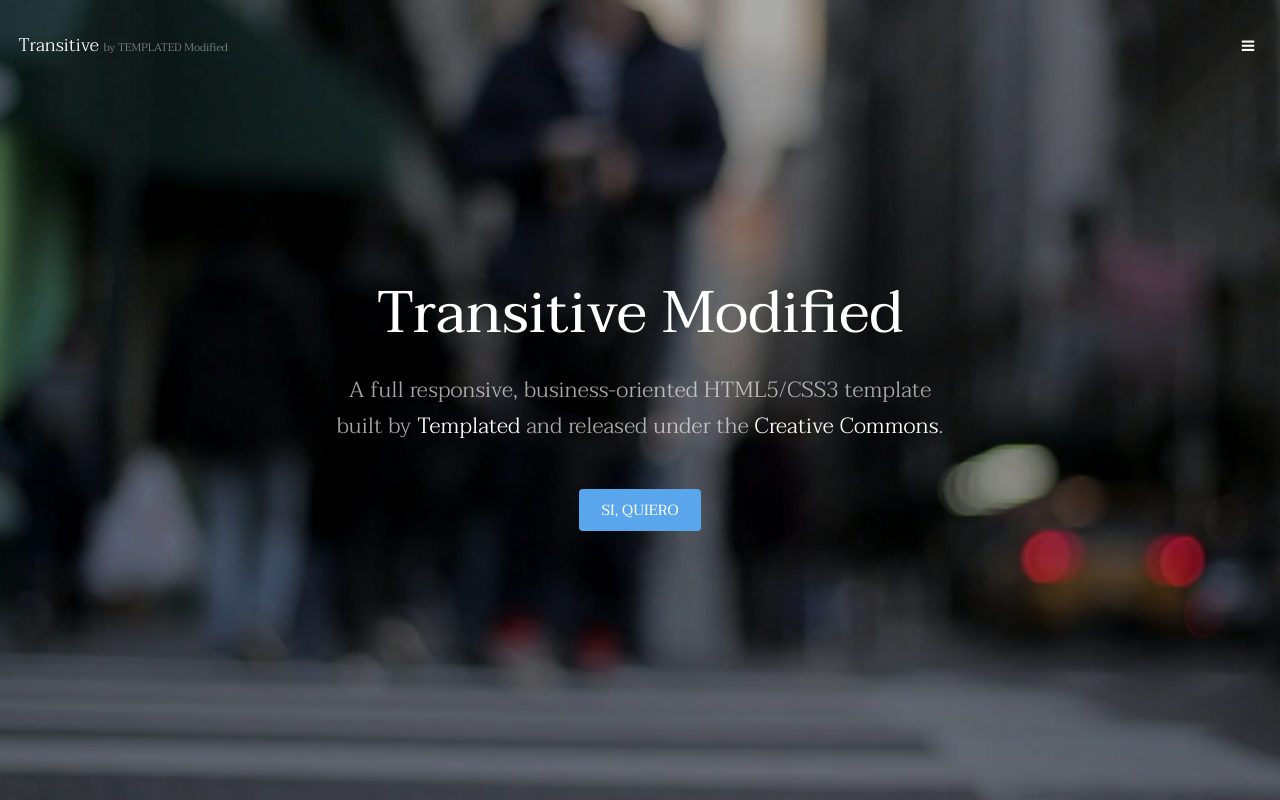
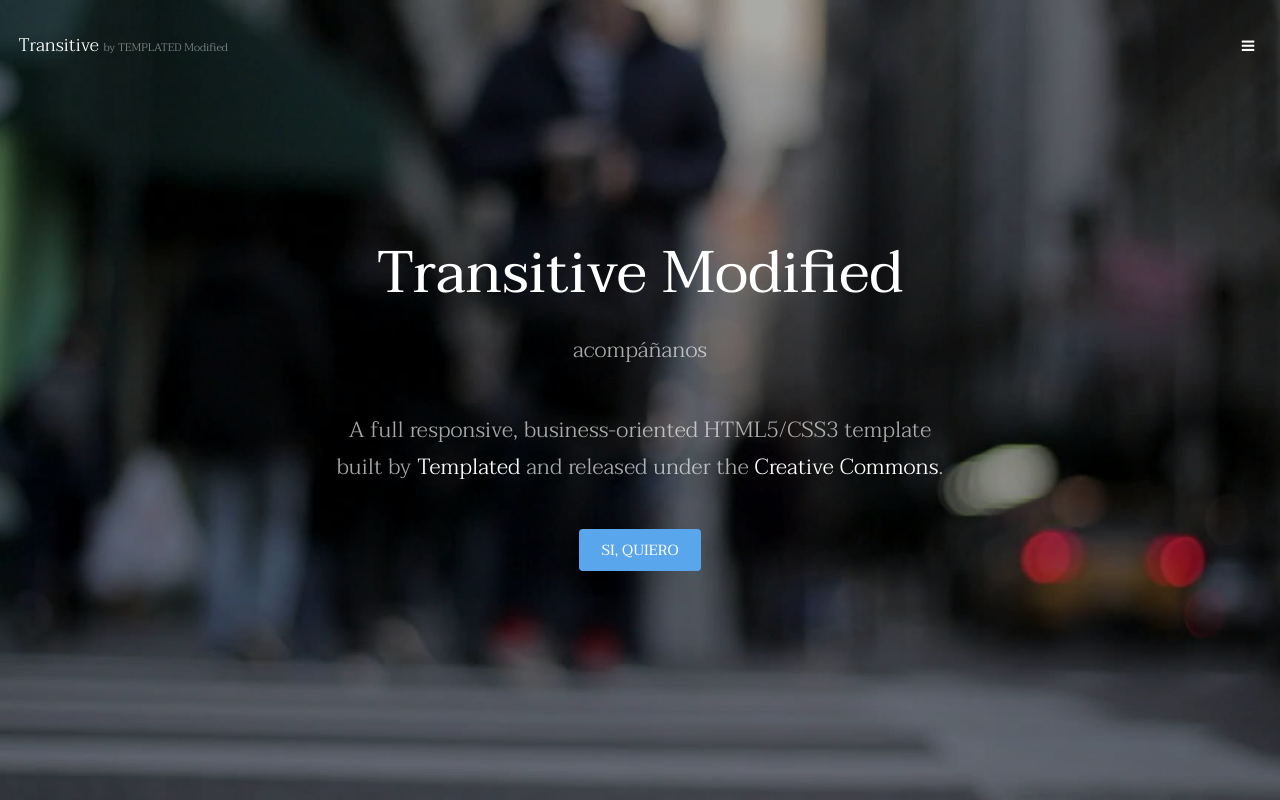
Before and after one commit to PabloSanRi/04_REP_METROPOLITA, a plain HTML site: page index.html in a window 1280 px wide. Shown: the top 800 px of the page. Drawn offline with Linux system fonts and the light colour scheme.

Commit message:
frase bajo el h1 por PEDRO

```diff
--- a/index.html
+++ b/index.html
@@ -37,6 +37,7 @@
 			<section id="banner" data-video="images/banner">
 				<div class="inner">
 					<h1>Transitive Modified</h1>
+					<p>acompáñanos</p>
 					<p>A full responsive, business-oriented HTML5/CSS3 template<br />
 					built by <a href="https://templated.co/">Templated</a> and released under the <a href="https://templated.co/license">Creative Commons</a>.</p>
 					<a href="#one" class="button special scrolly">Si, quiero</a>
```
